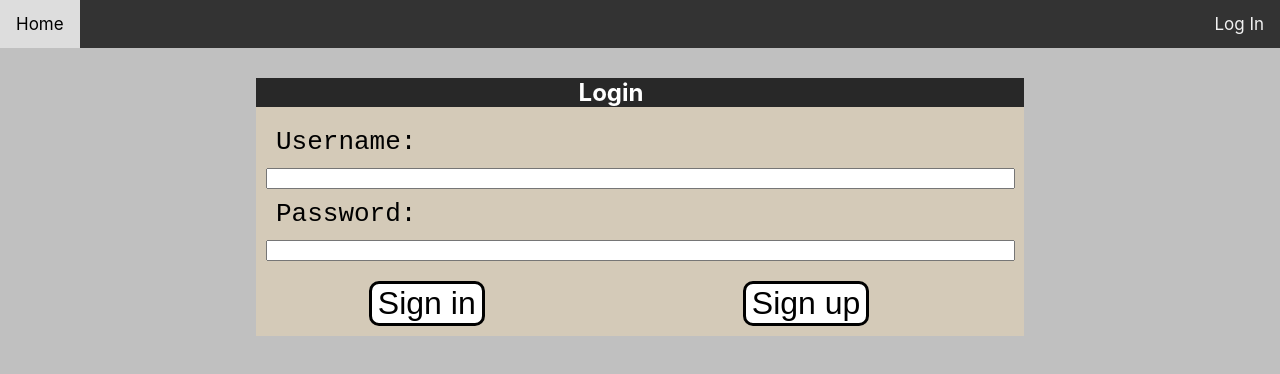
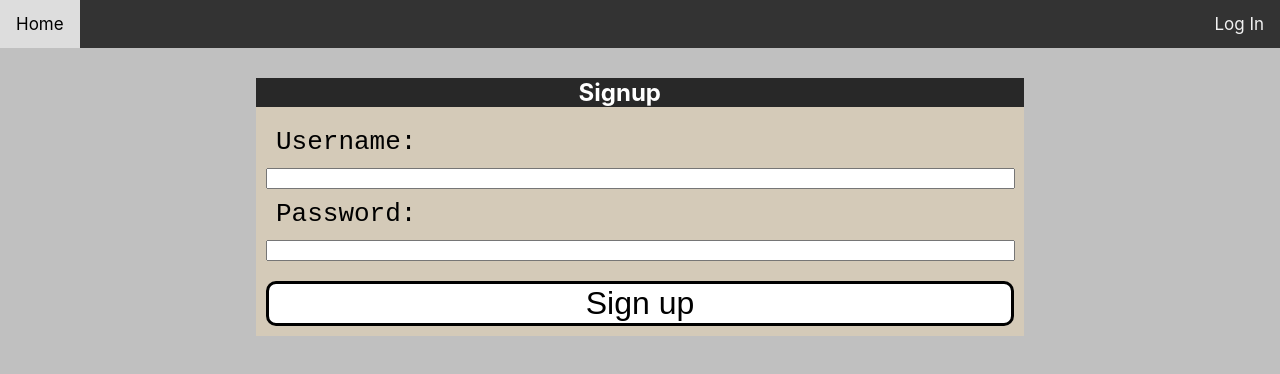
Before and after one commit to luciancahil/ww-Frontend, a React (Create React App) app: page /signup in a window 1280 px wide. Shown: the top 374 px of the page. Built offline with nearby package versions, Linux system fonts and the light colour scheme.

Commit message:
Changed look of signup box

```diff
--- a/src/App.css
+++ b/src/App.css
@@ -135,6 +135,16 @@ html{
   margin:auto;
 }
 
+.Box .SignupButtonOuter{
+  width:100%;
+  display:inline-block;
+}
+
+.Box .SignupButtonInner button{
+  width:100%;
+  margin:auto;
+}
+
 #bars{
   margin-top: 20px;
 }
--- a/src/Components/signup.component.js
+++ b/src/Components/signup.component.js
@@ -23,7 +23,7 @@ class SignUp extends React.Component {
     return(
         <div class = "BoxBoxOuter">
             <div class = "Box">
-                <div class = "BoxTop"><h2>Login</h2></div>
+                <div class = "BoxTop"><h2>Signup</h2></div>
 
                 <div class = "BoxBottom">
                     <div class = "BoxForms">
@@ -32,13 +32,9 @@ class SignUp extends React.Component {
                         <LoginError type = {this.state.signup_status}/>
                     </div>
 
-                    <div className = "LoginButtonOuter">
-                        <div className = "LoginButtonInner">
-                            <button onClick = {this.onSubmit}>Sign in</button>
-                        </div>
-                    </div>
-                    <div className = "LoginButtonOuter">
-                        <div className = "LoginButtonInner">
+
+                    <div className = "SignupButtonOuter">
+                        <div className = "SignupButtonInner">
                             <a href = "/signup"><button>Sign up</button></a>
                         </div>
                     </div>
```
